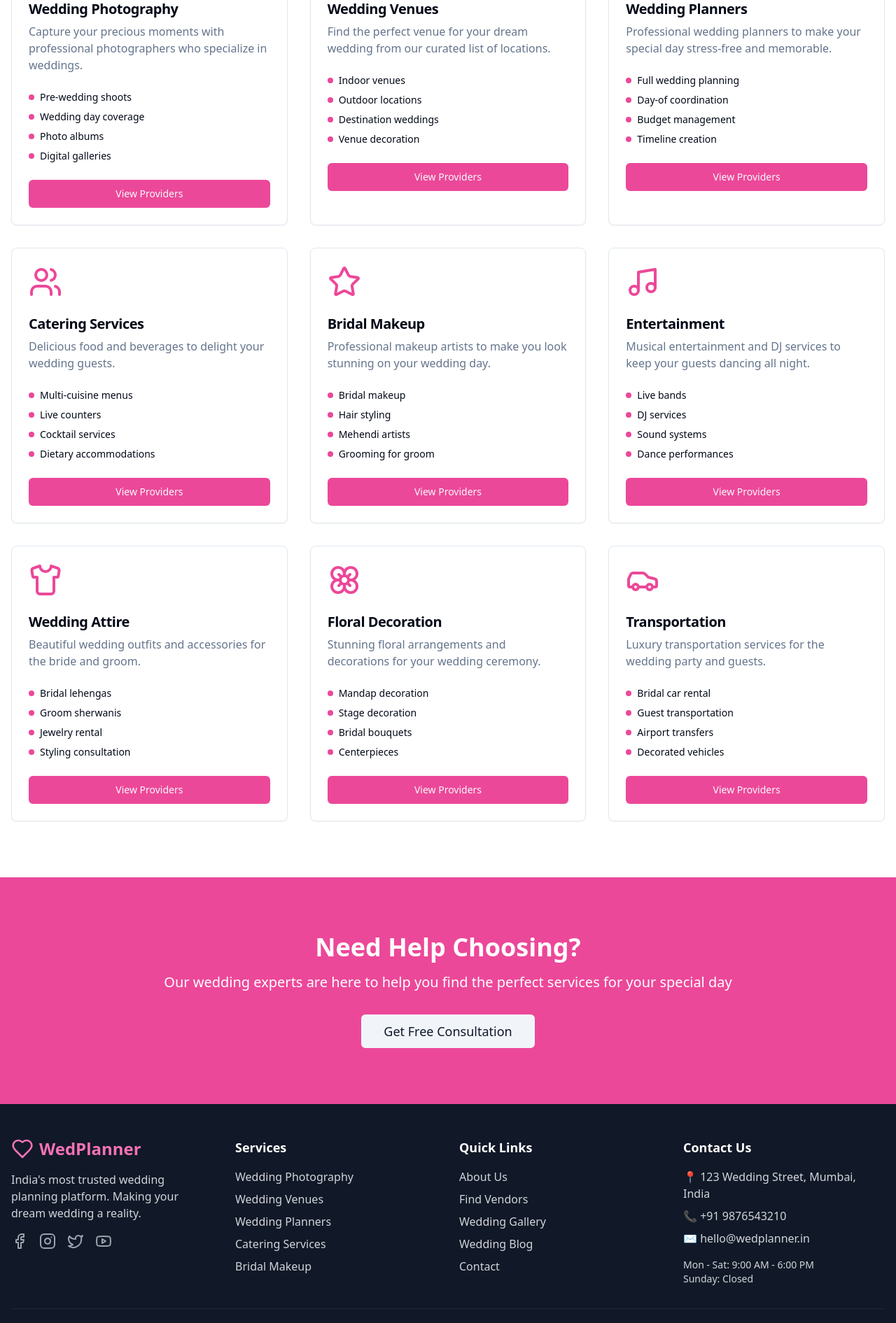
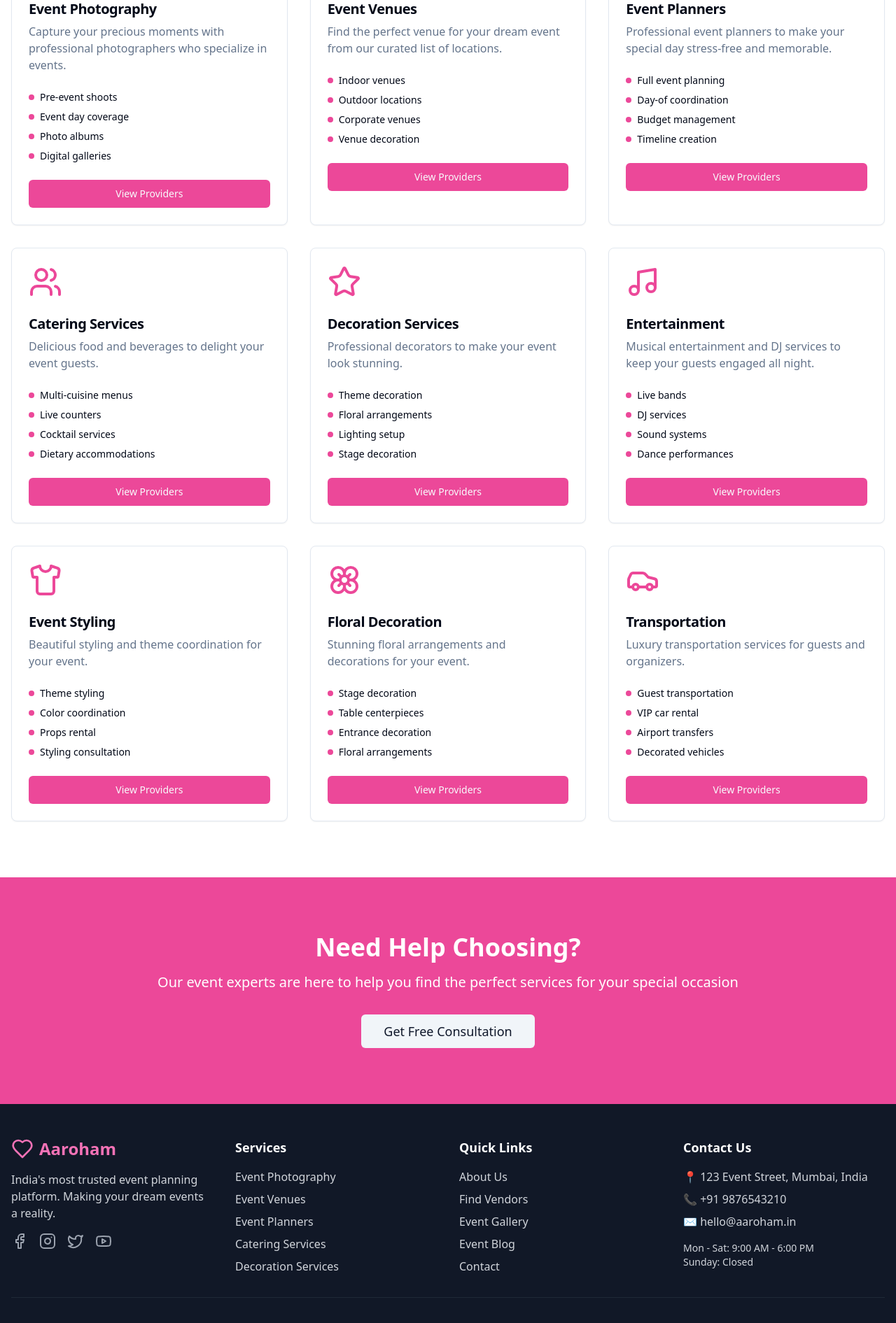
Before and after one commit to mjspider69/joyful-event-design, a React (Vite) app: page /services in a window 1280 px wide. Shown: the part 460-2351 px from the top of the page at 70% size. Built offline with nearby package versions, Linux system fonts and the light colour scheme.

Commit message:
Refactor: Replace wedding-related terms with event-related terms
Replace all instances of "wedding" and related terms with "event" and related terms throughout the application.

```diff
--- a/src/components/Footer.tsx
+++ b/src/components/Footer.tsx
@@ -11,10 +11,10 @@ const Footer = () => {
           <div>
             <Link to="/" className="flex items-center gap-2 font-bold text-2xl text-pink-400 mb-4">
               <Heart className="h-8 w-8" />
-              WedPlanner
+              Aaroham
             </Link>
             <p className="text-gray-300 mb-4">
-              India's most trusted wedding planning platform. Making your dream wedding a reality.
+              India's most trusted event planning platform. Making your dream events a reality.
             </p>
             <div className="flex gap-4">
               <Facebook className="h-6 w-6 text-gray-400 hover:text-pink-400 cursor-pointer transition-colors" />
@@ -28,11 +28,11 @@ const Footer = () => {
           <div>
             <h3 className="font-semibold text-lg mb-4">Services</h3>
             <ul className="space-y-2 text-gray-300">
-              <li><Link to="/services" className="hover:text-pink-400 transition-colors">Wedding Photography</Link></li>
-              <li><Link to="/services" className="hover:text-pink-400 transition-colors">Wedding Venues</Link></li>
-              <li><Link to="/services" className="hover:text-pink-400 transition-colors">Wedding Planners</Link></li>
+              <li><Link to="/services" className="hover:text-pink-400 transition-colors">Event Photography</Link></li>
+              <li><Link to="/services" className="hover:text-pink-400 transition-colors">Event Venues</Link></li>
+              <li><Link to="/services" className="hover:text-pink-400 transition-colors">Event Planners</Link></li>
               <li><Link to="/services" className="hover:text-pink-400 transition-colors">Catering Services</Link></li>
-              <li><Link to="/services" className="hover:text-pink-400 transition-colors">Bridal Makeup</Link></li>
+              <li><Link to="/services" className="hover:text-pink-400 transition-colors">Decoration Services</Link></li>
             </ul>
           </div>
 
@@ -42,8 +42,8 @@ const Footer = () => {
             <ul className="space-y-2 text-gray-300">
               <li><Link to="/about" className="hover:text-pink-400 transition-colors">About Us</Link></li>
               <li><Link to="/vendors" className="hover:text-pink-400 transition-colors">Find Vendors</Link></li>
-              <li><Link to="/gallery" className="hover:text-pink-400 transition-colors">Wedding Gallery</Link></li>
-              <li><Link to="/blog" className="hover:text-pink-400 transition-colors">Wedding Blog</Link></li>
+              <li><Link to="/gallery" className="hover:text-pink-400 transition-colors">Event Gallery</Link></li>
+              <li><Link to="/blog" className="hover:text-pink-400 transition-colors">Event Blog</Link></li>
               <li><Link to="/contact" className="hover:text-pink-400 transition-colors">Contact</Link></li>
             </ul>
           </div>
@@ -52,9 +52,9 @@ const Footer = () => {
           <div>
             <h3 className="font-semibold text-lg mb-4">Contact Us</h3>
             <div className="space-y-2 text-gray-300">
-              <p>📍 123 Wedding Street, Mumbai, India</p>
+              <p>📍 123 Event Street, Mumbai, India</p>
               <p>📞 +91 9876543210</p>
-              <p>✉️ hello@wedplanner.in</p>
+              <p>✉️ hello@aaroham.in</p>
               <p className="text-sm pt-2">
                 Mon - Sat: 9:00 AM - 6:00 PM<br />
                 Sunday: Closed
@@ -64,7 +64,7 @@ const Footer = () => {
         </div>
 
         <div className="border-t border-gray-800 mt-8 pt-8 text-center text-gray-400">
-          <p>&copy; 2024 WedPlanner. All rights reserved. | Privacy Policy | Terms of Service</p>
+          <p>&copy; 2024 Aaroham. All rights reserved. | Privacy Policy | Terms of Service</p>
         </div>
       </div>
     </footer>
--- a/src/pages/Gallery.tsx
+++ b/src/pages/Gallery.tsx
@@ -6,34 +6,34 @@ import { Button } from "@/components/ui/button";
 const Gallery = () => {
   const galleryImages = [
     {
-      url: "https://images.unsplash.com/photo-1519741497674-611481863552?ixlib=rb-4.0.3&auto=format&fit=crop&w=800&q=80",
-      title: "Elegant Wedding Ceremony",
-      category: "Ceremony"
+      url: "https://images.unsplash.com/photo-1492684223066-81342ee5ff30?ixlib=rb-4.0.3&auto=format&fit=crop&w=800&q=80",
+      title: "Corporate Event Setup",
+      category: "Corporate"
     },
     {
-      url: "https://images.unsplash.com/photo-1465495976277-4387d4b0e4a6?ixlib=rb-4.0.3&auto=format&fit=crop&w=800&q=80",
-      title: "Beautiful Bridal Portrait",
-      category: "Portrait"
+      url: "https://images.unsplash.com/photo-1511578314322-379afb476865?ixlib=rb-4.0.3&auto=format&fit=crop&w=800&q=80",
+      title: "Birthday Party Celebration",
+      category: "Birthday"
     },
     {
-      url: "https://images.unsplash.com/photo-1583939003579-730e3918a45a?ixlib=rb-4.0.3&auto=format&fit=crop&w=800&q=80",
-      title: "Reception Celebration",
-      category: "Reception"
+      url: "https://images.unsplash.com/photo-1464366400600-7168b8af9bc3?ixlib=rb-4.0.3&auto=format&fit=crop&w=800&q=80",
+      title: "Event Planning Session",
+      category: "Planning"
     },
     {
       url: "https://images.unsplash.com/photo-1606800052052-a08af7148866?ixlib=rb-4.0.3&auto=format&fit=crop&w=800&q=80",
-      title: "Wedding Photography",
+      title: "Event Photography",
       category: "Photography"
     },
     {
       url: "https://images.unsplash.com/photo-1511285560929-80b456fea0bc?ixlib=rb-4.0.3&auto=format&fit=crop&w=800&q=80",
-      title: "Outdoor Wedding Setup",
+      title: "Outdoor Event Setup",
       category: "Decoration"
     },
     {
-      url: "https://images.unsplash.com/photo-1469371670807-013ccf25f16a?ixlib=rb-4.0.3&auto=format&fit=crop&w=800&q=80",
-      title: "Wedding Cake",
-      category: "Details"
+      url: "https://images.unsplash.com/photo-1558618666-fcd25c85cd64?ixlib=rb-4.0.3&auto=format&fit=crop&w=800&q=80",
+      title: "Conference Event",
+      category: "Conference"
     },
     {
       url: "https://images.unsplash.com/photo-1519167758481-83f29c8ea79d?ixlib=rb-4.0.3&auto=format&fit=crop&w=800&q=80",
@@ -42,17 +42,17 @@ const Gallery = () => {
     },
     {
       url: "https://images.unsplash.com/photo-1464366400600-7168b8af9bc3?ixlib=rb-4.0.3&auto=format&fit=crop&w=800&q=80",
-      title: "Wedding Planning",
+      title: "Event Planning",
       category: "Planning"
     },
     {
-      url: "https://images.unsplash.com/photo-1487412947147-5cebf100ffc2?ixlib=rb-4.0.3&auto=format&fit=crop&w=800&q=80",
-      title: "Bridal Makeup",
-      category: "Makeup"
+      url: "https://images.unsplash.com/photo-1555244162-803834f70033?ixlib=rb-4.0.3&auto=format&fit=crop&w=800&q=80",
+      title: "Catering Service",
+      category: "Catering"
     }
   ];
 
-  const categories = ["All", "Ceremony", "Reception", "Portrait", "Decoration", "Details", "Venue"];
+  const categories = ["All", "Corporate", "Birthday", "Conference", "Decoration", "Catering", "Venue"];
 
   return (
     <div className="min-h-screen bg-background">
@@ -62,11 +62,11 @@ const Gallery = () => {
       <section className="pt-24 pb-12 px-4 bg-gradient-to-br from-pink-50 to-purple-50">
         <div className="max-w-7xl mx-auto text-center">
           <h1 className="text-4xl md:text-6xl font-bold mb-6">
-            Wedding Gallery
+            Event Gallery
           </h1>
           <p className="text-xl text-muted-foreground max-w-3xl mx-auto">
-            Get inspired by beautiful wedding moments captured by our professional photographers.
-            Browse through stunning ceremonies, receptions, and intimate moments.
+            Get inspired by beautiful event moments captured by our professional photographers.
+            Browse through stunning corporate events, celebrations, and memorable occasions.
           </p>
         </div>
       </section>
@@ -124,9 +124,9 @@ const Gallery = () => {
       {/* CTA Section */}
       <section className="py-20 px-4 bg-pink-500 text-white">
         <div className="max-w-4xl mx-auto text-center">
-          <h2 className="text-4xl font-bold mb-4">Want Your Wedding Featured?</h2>
+          <h2 className="text-4xl font-bold mb-4">Want Your Event Featured?</h2>
           <p className="text-xl mb-8">
-            Share your beautiful wedding moments with us and inspire other couples
+            Share your beautiful event moments with us and inspire other clients
           </p>
           <Button size="lg" variant="secondary" className="px-8 py-6 text-lg">
             Submit Your Photos
--- a/src/pages/Index.tsx
+++ b/src/pages/Index.tsx
@@ -17,16 +17,16 @@ const Index = () => {
         <div
           className="absolute inset-0 bg-cover bg-center"
           style={{
-            backgroundImage: "url('https://images.unsplash.com/photo-1519741497674-611481863552?ixlib=rb-4.0.3&auto=format&fit=crop&w=2070&q=80')"
+            backgroundImage: "url('https://images.unsplash.com/photo-1492684223066-81342ee5ff30?ixlib=rb-4.0.3&auto=format&fit=crop&w=2070&q=80')"
           }}
         ></div>
         <div className="relative z-10 text-center text-white px-4 max-w-4xl">
           <h1 className="text-5xl md:text-7xl font-bold mb-6">
-            Your Dream Wedding
+            Your Dream Event
             <span className="block text-pink-300">Starts Here</span>
           </h1>
           <p className="text-xl md:text-2xl mb-8 opacity-90">
-            Plan your perfect wedding with India's most trusted wedding planning platform
+            Plan your perfect event with India's most trusted event planning platform
           </p>
           <div className="flex flex-col sm:flex-row gap-4 justify-center">
             <Button size="lg" className="bg-pink-500 hover:bg-pink-600 text-white px-8 py-6 text-lg">
@@ -43,9 +43,9 @@ const Index = () => {
       <section className="py-20 px-4">
         <div className="max-w-7xl mx-auto">
           <div className="text-center mb-16">
-            <h2 className="text-4xl font-bold mb-4">Wedding Services</h2>
+            <h2 className="text-4xl font-bold mb-4">Event Services</h2>
             <p className="text-lg text-muted-foreground max-w-2xl mx-auto">
-              Everything you need for your perfect wedding day, all in one place
+              Everything you need for your perfect event, all in one place
             </p>
           </div>
 
@@ -53,7 +53,7 @@ const Index = () => {
             <Card className="hover:shadow-lg transition-shadow">
               <CardHeader>
                 <Camera className="h-12 w-12 text-pink-500 mb-2" />
-                <CardTitle>Wedding Photography</CardTitle>
+                <CardTitle>Event Photography</CardTitle>
                 <CardDescription>
                   Capture your special moments with professional photographers
                 </CardDescription>
@@ -66,9 +66,9 @@ const Index = () => {
             <Card className="hover:shadow-lg transition-shadow">
               <CardHeader>
                 <MapPin className="h-12 w-12 text-pink-500 mb-2" />
-                <CardTitle>Wedding Venues</CardTitle>
+                <CardTitle>Event Venues</CardTitle>
                 <CardDescription>
-                  Find the perfect venue for your dream wedding celebration
+                  Find the perfect venue for your dream event celebration
                 </CardDescription>
               </CardHeader>
               <CardContent>
@@ -79,9 +79,9 @@ const Index = () => {
             <Card className="hover:shadow-lg transition-shadow">
               <CardHeader>
                 <Heart className="h-12 w-12 text-pink-500 mb-2" />
-                <CardTitle>Wedding Planners</CardTitle>
+                <CardTitle>Event Planners</CardTitle>
                 <CardDescription>
-                  Professional planners to make your wedding stress-free
+                  Professional planners to make your event stress-free
                 </CardDescription>
               </CardHeader>
               <CardContent>
@@ -94,7 +94,7 @@ const Index = () => {
                 <Users className="h-12 w-12 text-pink-500 mb-2" />
                 <CardTitle>Catering Services</CardTitle>
                 <CardDescription>
-                  Delicious food and beverages for your wedding guests
+                  Delicious food and beverages for your event guests
                 </CardDescription>
               </CardHeader>
               <CardContent>
@@ -105,9 +105,9 @@ const Index = () => {
             <Card className="hover:shadow-lg transition-shadow">
               <CardHeader>
                 <Calendar className="h-12 w-12 text-pink-500 mb-2" />
-                <CardTitle>Wedding Planning</CardTitle>
+                <CardTitle>Event Planning</CardTitle>
                 <CardDescription>
-                  Complete wedding planning tools and checklists
+                  Complete event planning tools and checklists
                 </CardDescription>
               </CardHeader>
               <CardContent>
@@ -118,13 +118,13 @@ const Index = () => {
             <Card className="hover:shadow-lg transition-shadow">
               <CardHeader>
                 <Star className="h-12 w-12 text-pink-500 mb-2" />
-                <CardTitle>Bridal Makeup</CardTitle>
+                <CardTitle>Decoration Services</CardTitle>
                 <CardDescription>
-                  Professional makeup artists for your special day
+                  Professional decoration services for your special event
                 </CardDescription>
               </CardHeader>
               <CardContent>
-                <Button variant="outline" className="w-full">Find Artists</Button>
+                <Button variant="outline" className="w-full">Find Decorators</Button>
               </CardContent>
             </Card>
           </div>
@@ -137,7 +137,7 @@ const Index = () => {
           <div className="text-center mb-16">
             <h2 className="text-4xl font-bold mb-4">Featured Vendors</h2>
             <p className="text-lg text-muted-foreground">
-              Top-rated wedding vendors trusted by thousands of couples
+              Top-rated event vendors trusted by thousands of clients
             </p>
           </div>
 
@@ -146,7 +146,7 @@ const Index = () => {
               <Card key={i} className="hover:shadow-lg transition-shadow">
                 <div className="aspect-square bg-gradient-to-br from-pink-100 to-purple-100 rounded-t-lg"></div>
                 <CardHeader>
-                  <CardTitle className="text-lg">Wedding Vendor {i}</CardTitle>
+                  <CardTitle className="text-lg">Event Vendor {i}</CardTitle>
                   <div className="flex items-center gap-1">
                     {[1, 2, 3, 4, 5].map((star) => (
                       <Star key={star} className="h-4 w-4 fill-yellow-400 text-yellow-400" />
@@ -156,7 +156,7 @@ const Index = () => {
                 </CardHeader>
                 <CardContent>
                   <p className="text-sm text-muted-foreground mb-3">
-                    Professional wedding services with years of experience
+                    Professional event services with years of experience
                   </p>
                   <Button variant="outline" size="sm" className="w-full">
                     View Details
@@ -171,9 +171,9 @@ const Index = () => {
       {/* Call to Action */}
       <section className="py-20 px-4 bg-pink-500 text-white">
         <div className="max-w-4xl mx-auto text-center">
-          <h2 className="text-4xl font-bold mb-4">Ready to Plan Your Dream Wedding?</h2>
+          <h2 className="text-4xl font-bold mb-4">Ready to Plan Your Dream Event?</h2>
           <p className="text-xl mb-8">
-            Join thousands of couples who have planned their perfect wedding with us
+            Join thousands of clients who have planned their perfect events with us
           </p>
           <div className="flex flex-col sm:flex-row gap-4 justify-center">
             <Button size="lg" variant="secondary" className="px-8 py-6 text-lg">
--- a/src/pages/Services.tsx
+++ b/src/pages/Services.tsx
@@ -9,57 +9,57 @@ const Services = () => {
   const services = [
     {
       icon: Camera,
-      title: "Wedding Photography",
-      description: "Capture your precious moments with professional photographers who specialize in weddings.",
-      features: ["Pre-wedding shoots", "Wedding day coverage", "Photo albums", "Digital galleries"]
+      title: "Event Photography",
+      description: "Capture your precious moments with professional photographers who specialize in events.",
+      features: ["Pre-event shoots", "Event day coverage", "Photo albums", "Digital galleries"]
     },
     {
       icon: MapPin,
-      title: "Wedding Venues",
-      description: "Find the perfect venue for your dream wedding from our curated list of locations.",
-      features: ["Indoor venues", "Outdoor locations", "Destination weddings", "Venue decoration"]
+      title: "Event Venues",
+      description: "Find the perfect venue for your dream event from our curated list of locations.",
+      features: ["Indoor venues", "Outdoor locations", "Corporate venues", "Venue decoration"]
     },
     {
       icon: Heart,
-      title: "Wedding Planners",
-      description: "Professional wedding planners to make your special day stress-free and memorable.",
-      features: ["Full wedding planning", "Day-of coordination", "Budget management", "Timeline creation"]
+      title: "Event Planners",
+      description: "Professional event planners to make your special day stress-free and memorable.",
+      features: ["Full event planning", "Day-of coordination", "Budget management", "Timeline creation"]
     },
     {
       icon: Users,
       title: "Catering Services",
-      description: "Delicious food and beverages to delight your wedding guests.",
+      description: "Delicious food and beverages to delight your event guests.",
       features: ["Multi-cuisine menus", "Live counters", "Cocktail services", "Dietary accommodations"]
     },
     {
       icon: Star,
-      title: "Bridal Makeup",
-      description: "Professional makeup artists to make you look stunning on your wedding day.",
-      features: ["Bridal makeup", "Hair styling", "Mehendi artists", "Grooming for groom"]
+      title: "Decoration Services",
+      description: "Professional decorators to make your event look stunning.",
+      features: ["Theme decoration", "Floral arrangements", "Lighting setup", "Stage decoration"]
     },
     {
       icon: Music,
       title: "Entertainment",
-      description: "Musical entertainment and DJ services to keep your guests dancing all night.",
+      description: "Musical entertainment and DJ services to keep your guests engaged all night.",
       features: ["Live bands", "DJ services", "Sound systems", "Dance performances"]
     },
     {
       icon: Shirt,
-      title: "Wedding Attire",
-      description: "Beautiful wedding outfits and accessories for the bride and groom.",
-      features: ["Bridal lehengas", "Groom sherwanis", "Jewelry rental", "Styling consultation"]
+      title: "Event Styling",
+      description: "Beautiful styling and theme coordination for your event.",
+      features: ["Theme styling", "Color coordination", "Props rental", "Styling consultation"]
     },
     {
       icon: Flower,
       title: "Floral Decoration",
-      description: "Stunning floral arrangements and decorations for your wedding ceremony.",
-      features: ["Mandap decoration", "Stage decoration", "Bridal bouquets", "Centerpieces"]
+      description: "Stunning floral arrangements and decorations for your event.",
+      features: ["Stage decoration", "Table centerpieces", "Entrance decoration", "Floral arrangements"]
     },
     {
       icon: Car,
       title: "Transportation",
-      description: "Luxury transportation services for the wedding party and guests.",
-      features: ["Bridal car rental", "Guest transportation", "Airport transfers", "Decorated vehicles"]
+      description: "Luxury transportation services for guests and organizers.",
+      features: ["Guest transportation", "VIP car rental", "Airport transfers", "Decorated vehicles"]
     }
   ];
 
@@ -71,11 +71,11 @@ const Services = () => {
       <section className="pt-24 pb-12 px-4 bg-gradient-to-br from-pink-50 to-purple-50">
         <div className="max-w-7xl mx-auto text-center">
           <h1 className="text-4xl md:text-6xl font-bold mb-6">
-            Wedding Services
+            Event Services
           </h1>
           <p className="text-xl text-muted-foreground max-w-3xl mx-auto">
-            Complete wedding solutions under one roof. From planning to execution,
-            we have everything you need for your perfect wedding day.
+            Complete event solutions under one roof. From planning to execution,
+            we have everything you need for your perfect event.
           </p>
         </div>
       </section>
@@ -117,7 +117,7 @@ const Services = () => {
         <div className="max-w-4xl mx-auto text-center">
           <h2 className="text-4xl font-bold mb-4">Need Help Choosing?</h2>
           <p className="text-xl mb-8">
-            Our wedding experts are here to help you find the perfect services for your special day
+            Our event experts are here to help you find the perfect services for your special occasion
           </p>
           <Button size="lg" variant="secondary" className="px-8 py-6 text-lg">
             Get Free Consultation
--- a/src/pages/Vendors.tsx
+++ b/src/pages/Vendors.tsx
@@ -36,17 +36,17 @@ const Vendors = () => {
       image: "https://images.unsplash.com/photo-1555244162-803834f70033?ixlib=rb-4.0.3&auto=format&fit=crop&w=400&q=80"
     },
     {
-      name: "Glamour Bridal Studio",
-      category: "Makeup",
+      name: "Glamour Decoration Studio",
+      category: "Decoration",
       location: "Pune, Maharashtra",
       rating: 4.9,
       reviews: 78,
       price: "₹25,000 - ₹75,000",
-      image: "https://images.unsplash.com/photo-1487412947147-5cebf100ffc2?ixlib=rb-4.0.3&auto=format&fit=crop&w=400&q=80"
+      image: "https://images.unsplash.com/photo-1464366400600-7168b8af9bc3?ixlib=rb-4.0.3&auto=format&fit=crop&w=400&q=80"
     },
     {
-      name: "Dream Planners",
-      category: "Wedding Planner",
+      name: "Dream Event Planners",
+      category: "Event Planner",
       location: "Jaipur, Rajasthan",
       rating: 4.8,
       reviews: 92,
@@ -72,11 +72,11 @@ const Vendors = () => {
       <section className="pt-24 pb-12 px-4 bg-gradient-to-br from-pink-50 to-purple-50">
         <div className="max-w-7xl mx-auto">
           <h1 className="text-4xl md:text-6xl font-bold mb-6 text-center">
-            Find Wedding Vendors
+            Find Event Vendors
           </h1>
           <p className="text-xl text-muted-foreground text-center mb-8 max-w-3xl mx-auto">
-            Discover trusted wedding vendors in your city. Compare prices, read reviews,
-            and book the perfect professionals for your special day.
+            Discover trusted event vendors in your city. Compare prices, read reviews,
+            and book the perfect professionals for your special occasion.
           </p>
 
           {/* Search Bar */}
@@ -115,7 +115,7 @@ const Vendors = () => {
             <Button variant="outline">Photography</Button>
             <Button variant="outline">Venues</Button>
             <Button variant="outline">Catering</Button>
-            <Button variant="outline">Makeup</Button>
+            <Button variant="outline">Decoration</Button>
             <Button variant="outline">Planners</Button>
             <Button variant="outline">Entertainment</Button>
           </div>
```
Also changed, not shown: src/pages/Contact.tsx (+9 -9 lines).
